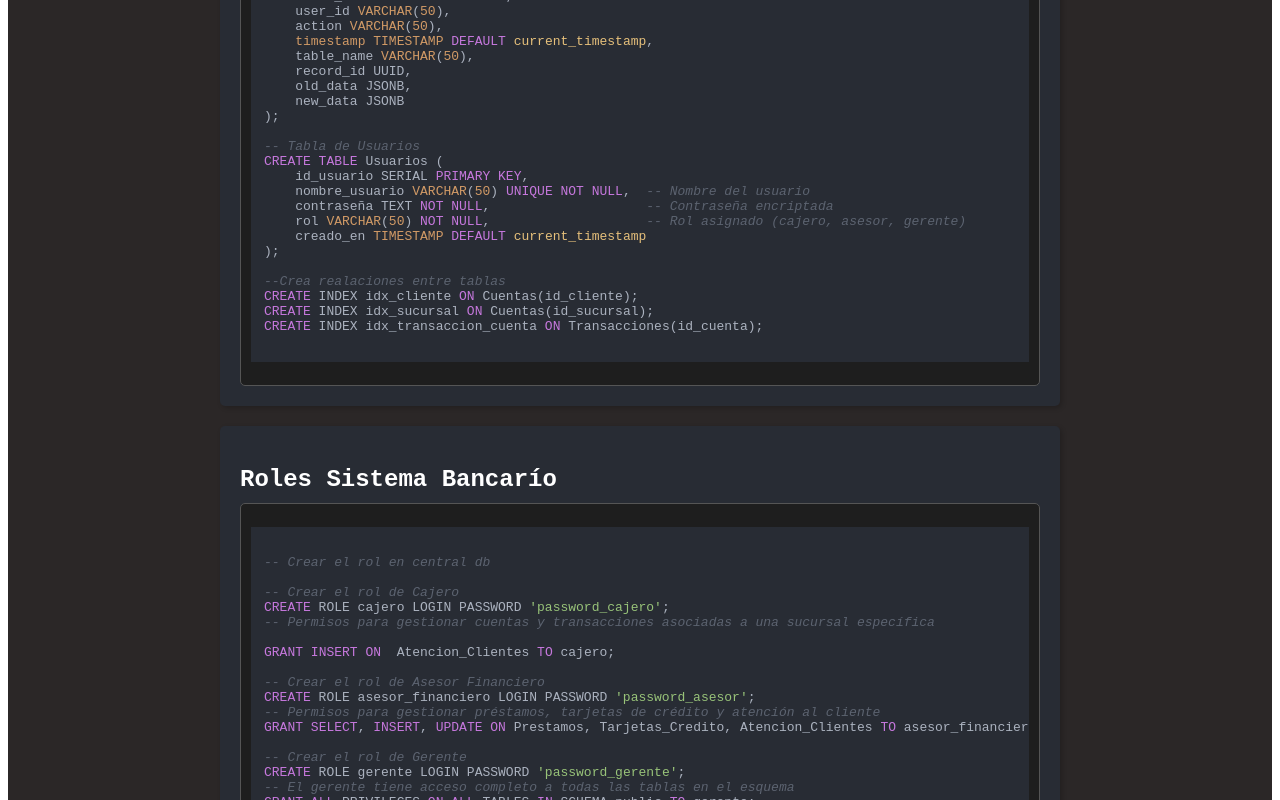
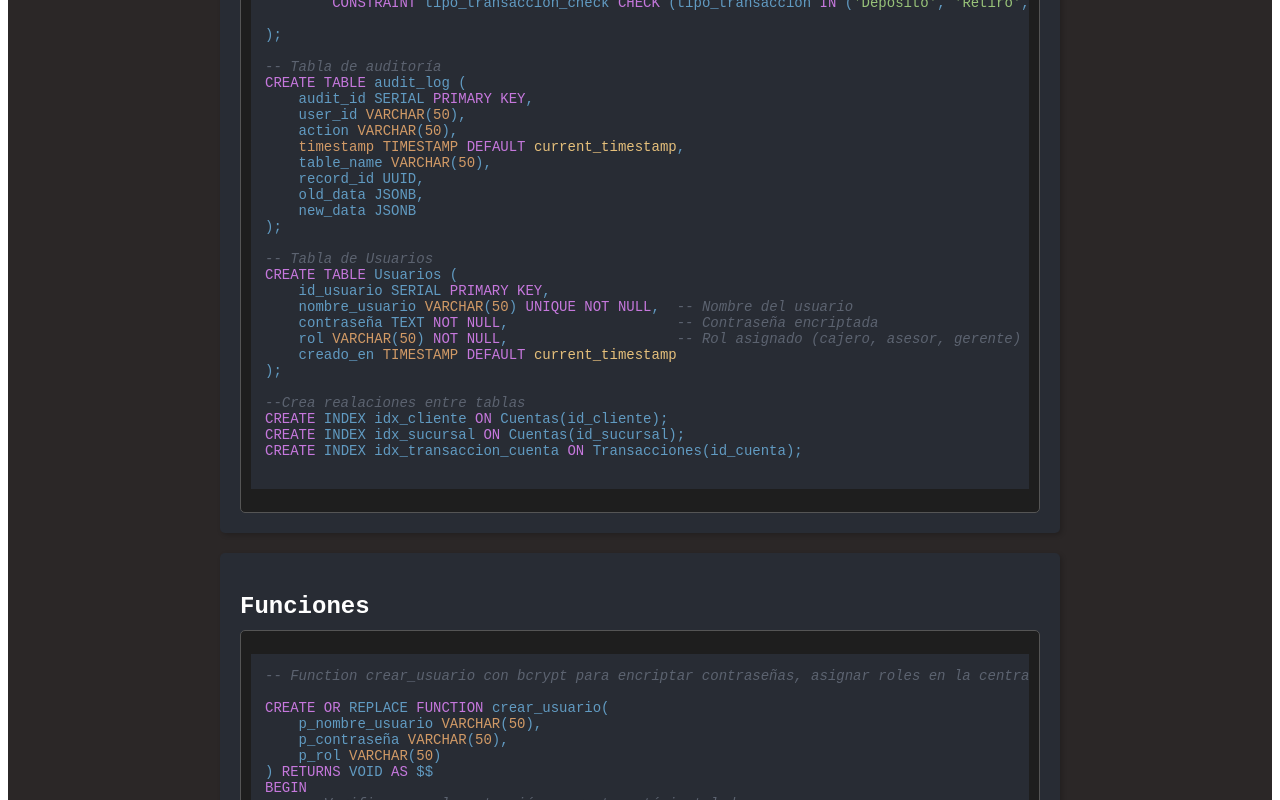
Before and after one commit to Carjul/Documentacion_sistema_banco, a React (Vite) app: page / in a window 1280 px wide. Shown: the part 5724-6524 px from the top of the page. Built offline with nearby package versions, Linux system fonts and the light colour scheme.

Commit message:
Refactor App styles and update SQL functions and roles

```diff
--- a/src/App.css
+++ b/src/App.css
@@ -1,7 +1,10 @@
 .App {
-  font-family: 'Courier New', monospace; /* Usa una fuente monoespaciada */
-  background-color: #2b2727; /* Fondo oscuro */
-  color: #e0e0e0; /* Texto claro */
+  font-family: 'Courier New', monospace;
+  /* Usa una fuente monoespaciada */
+  background-color: #2b2727;
+  /* Fondo oscuro */
+  color: #e0e0e0;
+  /* Texto claro */
   min-height: 100vh;
   padding: 20px;
   display: flex;
@@ -9,34 +12,37 @@
   align-items: center;
 }
 
-.diagram-container{
+.diagram-container {
   display: flex;
   justify-content: center;
   align-items: center;
   margin-top: 20px;
   margin-bottom: 50px;
 }
+
 .App-header {
   background-color: #282c34;
-display: flex;
-flex-direction: row;
-align-items: center;
-justify-content: space-around;
-
+  display: flex;
+  flex-direction: row;
+  align-items: center;
+  justify-content: space-around;
   color: white;
   padding: 20px;
   width: 100%;
   margin-bottom: 20px;
 }
+
 .App-header h1 {
   margin: 0;
   font-size: 1.5em;
 
 }
+
 .App-header a {
   color: white;
   text-decoration: none;
 }
+
 .sql-section {
   background-color: #282c34;
   border-radius: 5px;
@@ -50,6 +56,21 @@ justify-content: space-around;
 .section-title {
   color: #fff;
   margin-bottom: 10px;
+}
+
+.scrollable-section {
+  max-height: 1200px;
+  overflow-y: auto;
+  padding: 10px;
+}
+
+
+
+
+.mockup-code code {
+  font-size: 14px;
+  color: #619bc2;
+
 }
 
 .mockup-code {
--- a/src/App.jsx
+++ b/src/App.jsx
@@ -134,7 +134,7 @@ El sistema también debe garantizar altos niveles de seguridad, protegiendo la i
                 </p>
                 <p>
                     Las sucursales tienen sus propias bases de datos para almacenar la información local, mientras que la base de datos central es responsable de la gestión de datos críticos y la sincronización entre sucursales mediante consultas distribuidas y funciones remotas.
-                    Asegúrate de adaptar este esquema según los requisitos específicos de tu aplicación, como agregar nuevas restricciones, relaciones o índices según sea necesario.
+                    Asegúrate de adaptar este esquema según los requisitos específicos de tu aplicación, como agregar nuevas restricciones, relaciones o índices según sea necesario. Tambien es necesario hacer esto como user superuser.
                 </p>
             </section>
 
@@ -277,55 +277,13 @@ CREATE INDEX idx_transaccion_cuenta ON Transacciones(id_cuenta);
                     </code></pre>
                 </div>
             </section>
+
             <section className="sql-section">
-                <h2 className="section-title">Roles Sistema Bancarío</h2>
+                <h2 className="section-title">Funciones</h2>
                 <div className="mockup-code">
-                    <pre><code className="language-sql">{`
--- Crear el rol en central db
+                    <pre><code className="language-sql scrollable-section">{
+`-- Function crear_usuario con bcrypt para encriptar contraseñas, asignar roles en la central y sucursal.
 
--- Crear el rol de Cajero
-CREATE ROLE cajero LOGIN PASSWORD 'password_cajero';
--- Permisos para gestionar cuentas y transacciones asociadas a una sucursal específica
-
-GRANT INSERT ON  Atencion_Clientes TO cajero;
-
--- Crear el rol de Asesor Financiero
-CREATE ROLE asesor_financiero LOGIN PASSWORD 'password_asesor';
--- Permisos para gestionar préstamos, tarjetas de crédito y atención al cliente
-GRANT SELECT, INSERT, UPDATE ON Prestamos, Tarjetas_Credito, Atencion_Clientes TO asesor_financiero;
-
--- Crear el rol de Gerente
-CREATE ROLE gerente LOGIN PASSWORD 'password_gerente';
--- El gerente tiene acceso completo a todas las tablas en el esquema
-GRANT ALL PRIVILEGES ON ALL TABLES IN SCHEMA public TO gerente;
-
------------------------------------------------------------------------------------------------------------
--- Crear el rol en sucursal db
-
-CREATE ROLE cajero LOGIN PASSWORD 'password_cajero';
--- Permisos para gestionar cuentas y transacciones asociadas a una sucursal específica
-GRANT SELECT, INSERT, UPDATE ON Cuentas, Transacciones TO cajero;
--- Permitir consultar clientes, pero solo para lectura
-GRANT SELECT ON Clientes TO cajero;
--- Permitir registrar nuevos tickets de atención al cliente
-GRANT INSERT ON  Atencion_Clientes TO cajero;
--- Permitir ver las sucursales para que pueda seleccionar la sucursal
-GRANT SELECT ON Sucursales TO cajero;
-
-
--- Crear el rol de Asesor Financiero
-CREATE ROLE asesor_financiero LOGIN PASSWORD 'password_asesor';
--- Permisos para gestionar préstamos, tarjetas de crédito y atención al cliente
-GRANT SELECT, INSERT, UPDATE ON Prestamos, Tarjetas_Credito, Atencion_Clientes TO asesor_financiero;
--- Permitir consultar clientes y cuentas, pero solo para lectura
-GRANT SELECT ON Clientes, Cuentas TO asesor_financiero;
-
--- Crear el rol de Gerente
-CREATE ROLE gerente LOGIN PASSWORD 'password_gerente';
--- El gerente tiene acceso completo a todas las tablas en el esquema
-GRANT ALL PRIVILEGES ON ALL TABLES IN SCHEMA public TO gerente;
----------------------------------------------------------------------------------------------------------------
--- Function crear_usuario con bcrypt para encriptar contraseñas
 CREATE OR REPLACE FUNCTION crear_usuario(
     p_nombre_usuario VARCHAR(50),
     p_contraseña VARCHAR(50),
@@ -357,7 +315,11 @@ $$ LANGUAGE plpgsql;
 
 -- Ejemplo de uso
 SELECT crear_usuario('cajero2', 'contraseña_segura', 'cajero');
+
 -----------------------------------------------------------------------------------------------------------------
+
+-- Function cambiar_contraseña para cambiar la contraseña de un usuario en la central y sucursales.
+
 CREATE OR REPLACE FUNCTION cambiar_contraseña(
     p_nombre_usuario VARCHAR(50),
     p_contraseña_antigua VARCHAR(50),
@@ -399,23 +361,6 @@ SELECT cambiar_contraseña('cajero1', 'contraseña_inicial', 'nueva_contraseña'
 
 -----------------------------------------------------------------------------------------------------------------
 
--- Dar permisos para crear user
-GRANT EXECUTE ON FUNCTION crear_usuario TO gerente;
--- Dar permisos para cambiar contraseña
-GRANT EXECUTE ON FUNCTION cambiar_contraseña TO gerente;
-GRANT EXECUTE ON FUNCTION cambiar_contraseña TO asesor_financiero;
-GRANT EXECUTE ON FUNCTION cambiar_contraseña TO cajero;
-
-
-`}
-                    </code></pre>
-                </div>
-            </section>
-            <section className="sql-section">
-                <h2 className="section-title">Funciones</h2>
-                <div className="mockup-code">
-                    <pre><code className="language-sql">{
-                        `
 -- Función para crear una conexión remota a la central
 
 CREATE OR REPLACE FUNCTION create_remote_central_connection(
@@ -1009,35 +954,77 @@ $$ LANGUAGE plpgsql;
 
 SELECT * FROM obtener_saldo_total_sucursales();
 
------------------------------------------------------------------------------------------------------------------
-
--- Dar permiso al rol de gerente para ejecutar las funciones
-
-GRANT EXECUTE ON FUNCTION buscar_cliente_en_sucursales(UUID) TO gerente;
-GRANT EXECUTE ON FUNCTION obtener_transacciones_sucursales(VARCHAR) TO gerente;
-GRANT EXECUTE ON FUNCTION obtener_saldo_total_sucursales() TO gerente;
-
--- Dar permiso al rol de asesor financiero para ejecutar las funciones en la central
-
-GRANT EXECUTE ON FUNCTION buscar_cliente_en_sucursales(UUID) TO asesor_financiero;
-
--- Dar permiso al rol de cajero para ejecutar las funciones la central
-
-GRANT EXECUTE ON FUNCTION transferencia_interbancaria(UUID, UUID, DECIMAL) TO cajero;
-
------------------------------------------------------------------------------------------------------------------
-
--- Dar permiso al rol de cajero para ejecutar las funciones en la sucursal
-
-GRANT EXECUTE ON FUNCTION Depositar(UUID, DECIMAL, UUID) TO cajero;
-GRANT EXECUTE ON FUNCTION Retiro(UUID, DECIMAL, UUID) TO cajero;
-
-
 
 `}</code></pre>
                 </div>
             </section>
+            <section className="sql-section">
+                <h2 className="section-title">Roles Sistema Bancarío</h2>
+                <div className="mockup-code">
+                    <pre><code className="language-sql">{`
+-- Roles en la base de datos central
 
+-- Rol Cajero (acceso limitado)
+CREATE ROLE cajero LOGIN PASSWORD 'password_cajero';
+GRANT INSERT ON Atencion_Clientes TO cajero;  -- Permite registrar tickets
+GRANT SELECT, UPDATE ON Usuarios TO cajero;  -- Permite ver datos de los usuarios (opcional)
+GRANT EXECUTE ON FUNCTION cambiar_contraseña(VARCHAR, VARCHAR, VARCHAR) TO cajero; -- Permiso para cambiar contraseña
+GRANT EXECUTE ON FUNCTION transferencia_interbancaria(UUID, UUID, DECIMAL) TO cajero;
+GRANT EXECUTE ON FUNCTION buscar_cliente_en_sucursales(UUID) TO cajero;
+-- Rol Asesor Financiero
+CREATE ROLE asesor_financiero LOGIN PASSWORD 'password_asesor'; -- Reemplazar con una contraseña segura
+GRANT SELECT, INSERT, UPDATE, DELETE ON Prestamos TO asesor_financiero;
+GRANT SELECT, INSERT, UPDATE, DELETE ON Tarjetas_Credito TO asesor_financiero;
+GRANT SELECT, INSERT, UPDATE, DELETE ON Atencion_Clientes TO asesor_financiero;
+GRANT SELECT, UPDATE ON Usuarios TO asesor_financiero; -- Permite ver datos de los usuarios (opcional)
+GRANT EXECUTE ON FUNCTION cambiar_contraseña(VARCHAR, VARCHAR, VARCHAR) TO asesor_financiero; -- Permiso para cambiar contraseña
+
+-- Rol Gerente (permisos completos)
+CREATE ROLE gerente LOGIN PASSWORD 'password_gerente';
+GRANT ALL PRIVILEGES ON ALL TABLES IN SCHEMA public TO gerente;
+GRANT ALL PRIVILEGES ON ALL SEQUENCES IN SCHEMA public TO gerente;;
+GRANT SELECT ON audit_log TO gerente; -- Permiso para ver el log de auditoría
+GRANT EXECUTE ON FUNCTION obtener_transacciones_sucursales(VARCHAR) TO gerente;
+GRANT EXECUTE ON FUNCTION obtener_saldo_total_sucursales() TO gerente;
+GRANT EXECUTE ON FUNCTION crear_usuario(VARCHAR, VARCHAR, VARCHAR) TO gerente; -- Permiso para crear usuarios
+GRANT EXECUTE ON FUNCTION cambiar_contraseña(VARCHAR, VARCHAR, VARCHAR) TO gerente; -- Permiso para cambiar contraseña
+
+--------------------------------------------------------------------------------------------------------------------------
+
+-- Roles en las bases de datos de las sucursales
+
+-- Rol Cajero
+CREATE ROLE cajero LOGIN PASSWORD 'password_cajero'; -- Reemplazar con una contraseña segura
+GRANT SELECT, INSERT, UPDATE ON Cuentas TO cajero;
+GRANT SELECT, INSERT, UPDATE ON Transacciones TO cajero;
+GRANT SELECT, UPDATE ON Usuarios TO cajero;
+GRANT SELECT ON Clientes TO cajero;
+GRANT INSERT ON Atencion_Clientes TO cajero;  -- Permite registrar tickets
+GRANT SELECT ON Sucursales TO cajero;
+GRANT EXECUTE ON FUNCTION Depositar(UUID, DECIMAL, UUID) TO cajero;
+GRANT EXECUTE ON FUNCTION retiro(UUID, DECIMAL, UUID) TO cajero;
+GRANT EXECUTE ON FUNCTION cambiar_contraseña(VARCHAR, VARCHAR, VARCHAR) TO cajero; -- Permiso para cambiar contraseña
+
+-- Rol Asesor Financiero
+CREATE ROLE asesor_financiero LOGIN PASSWORD 'password_asesor'; -- Reemplazar con una contraseña segura
+GRANT SELECT, INSERT, UPDATE ON Prestamos, Tarjetas_Credito, Atencion_Clientes TO asesor_financiero;
+GRANT SELECT, UPDATE ON Usuarios TO asesor_financiero;
+GRANT SELECT ON Cuentas, Transacciones, Clientes TO asesor_financiero;
+GRANT EXECUTE ON FUNCTION cambiar_contraseña(VARCHAR, VARCHAR, VARCHAR) TO asesor_financiero; -- Permiso para cambiar contraseña
+
+
+-- Rol Gerente (permisos completos)
+CREATE ROLE gerente LOGIN PASSWORD 'password_gerente'; -- Reemplazar con una contraseña segura
+GRANT ALL PRIVILEGES ON ALL TABLES IN SCHEMA public TO gerente;
+GRANT ALL PRIVILEGES ON ALL SEQUENCES IN SCHEMA public TO gerente;
+GRANT SELECT, INSERT, UPDATE ON Usuarios TO asesor_financiero;
+GRANT EXECUTE ON FUNCTION crear_usuario(VARCHAR, VARCHAR, VARCHAR) TO gerente; -- Permiso para crear usuarios
+GRANT EXECUTE ON FUNCTION cambiar_contraseña(VARCHAR, VARCHAR, VARCHAR) TO gerente; -- Permiso para cambiar contraseña
+GRANT SELECT ON audit_log TO gerente; -- Permiso para ver el log de auditoría
+                    `}
+                    </code></pre>
+                </div>
+            </section>
             <section className="sql-section">
                 <h2 className="section-title">Triggers</h2>
                 <div className="mockup-code">
```
